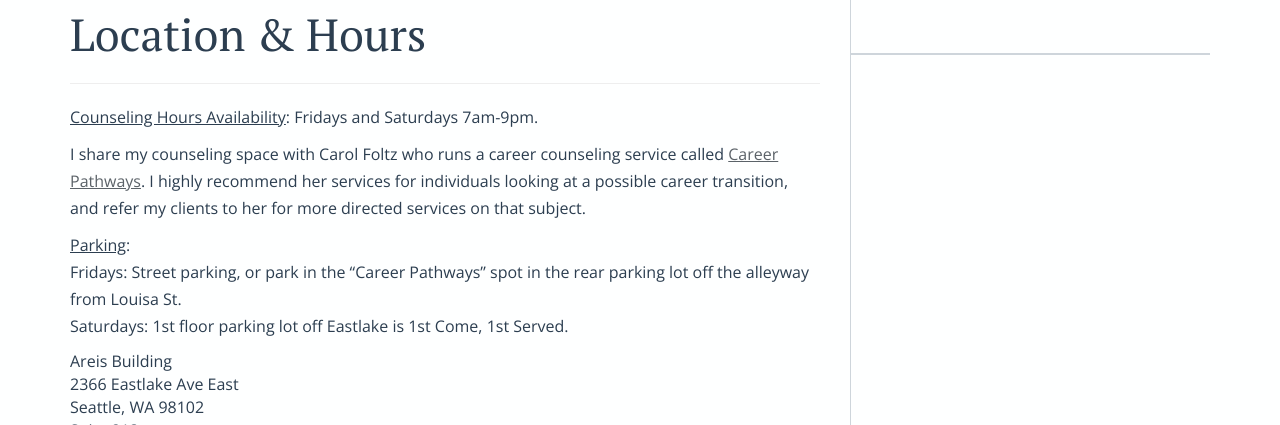
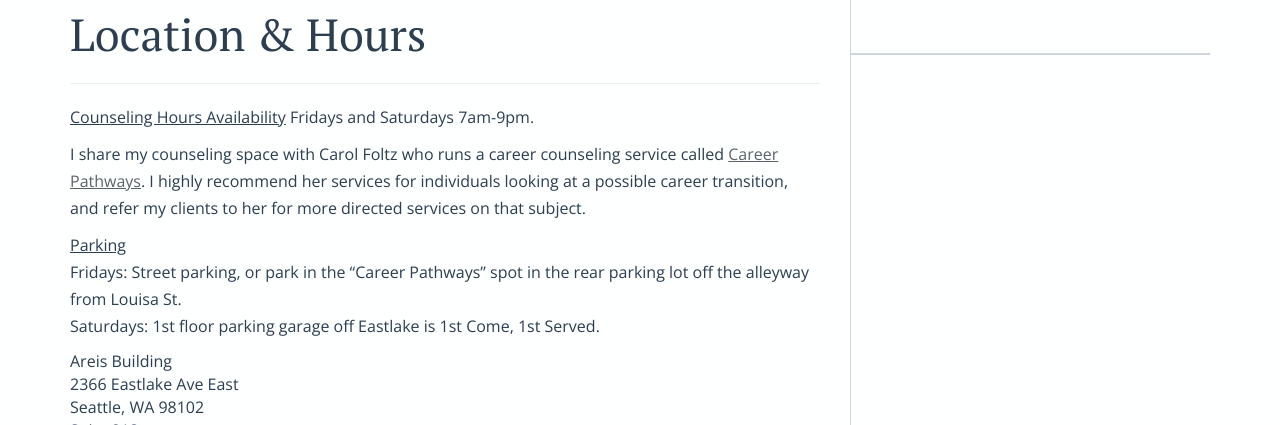
Before and after one commit to Patrick-Dougherty/patrick-dougherty.github.com, a Jekyll site: the page built from location_and_hours/index.md, in a window 1280 px wide. Shown: the part 291-716 px from the top of the page. Built offline with Jekyll 4.4.1, drawn with Linux system fonts in a browser that asks for light colours; nearby versions of some CDN libraries.

Commit message:
Remove colons

```diff
--- a/location_and_hours/index.md
+++ b/location_and_hours/index.md
@@ -6,12 +6,12 @@ description: "How and when to get to my office."
 {% include JB/setup %}
 
 
-<u>Counseling Hours Availability</u>: Fridays and Saturdays 7am-9pm.
+<u>Counseling Hours Availability</u> Fridays and Saturdays 7am-9pm.
 
 I share my counseling space with Carol Foltz who runs a career counseling service called <a href="http://seattlecareercounselingcoach.com/"><u>Career Pathways</u></a>. I highly recommend her services for individuals looking at a possible career transition, and refer my clients to her for more directed services on that subject.
 
-<u>Parking</u>:<br>Fridays: Street parking, or park in the "Career Pathways" spot in the rear parking lot off the alleyway from Louisa St. <br>
-Saturdays: 1st floor parking lot off Eastlake is 1st Come, 1st Served.
+<u>Parking</u><br>Fridays: Street parking, or park in the "Career Pathways" spot in the rear parking lot off the alleyway from Louisa St. <br>
+Saturdays: 1st floor parking garage off Eastlake is 1st Come, 1st Served.
 
 <address>
   Areis Building<br />
```
